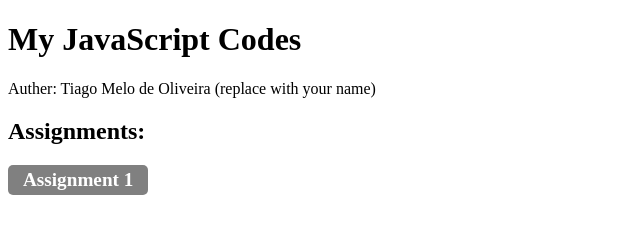
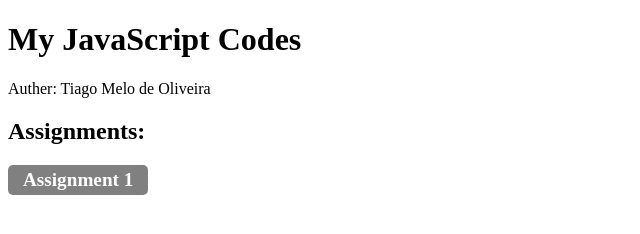
Before and after one commit to tiagoliveira2002/Javascript, a plain HTML site: page index.html in a window 1280 px wide. Shown: the whole page, without its empty margins (0-640 px from the left). Drawn offline with Linux system fonts and the light colour scheme.

Commit message:
Update index.html

```diff
--- a/index.html
+++ b/index.html
@@ -6,7 +6,7 @@
 <body>
 
 <h1>My JavaScript Codes</h1>
-<p>Auther: Tiago Melo de Oliveira (replace with your name)</p>
+<p>Auther: Tiago Melo de Oliveira</p>
 <h2> Assignments:</h2>
 <a href="a1.html">Assignment 1</a>
 
```
